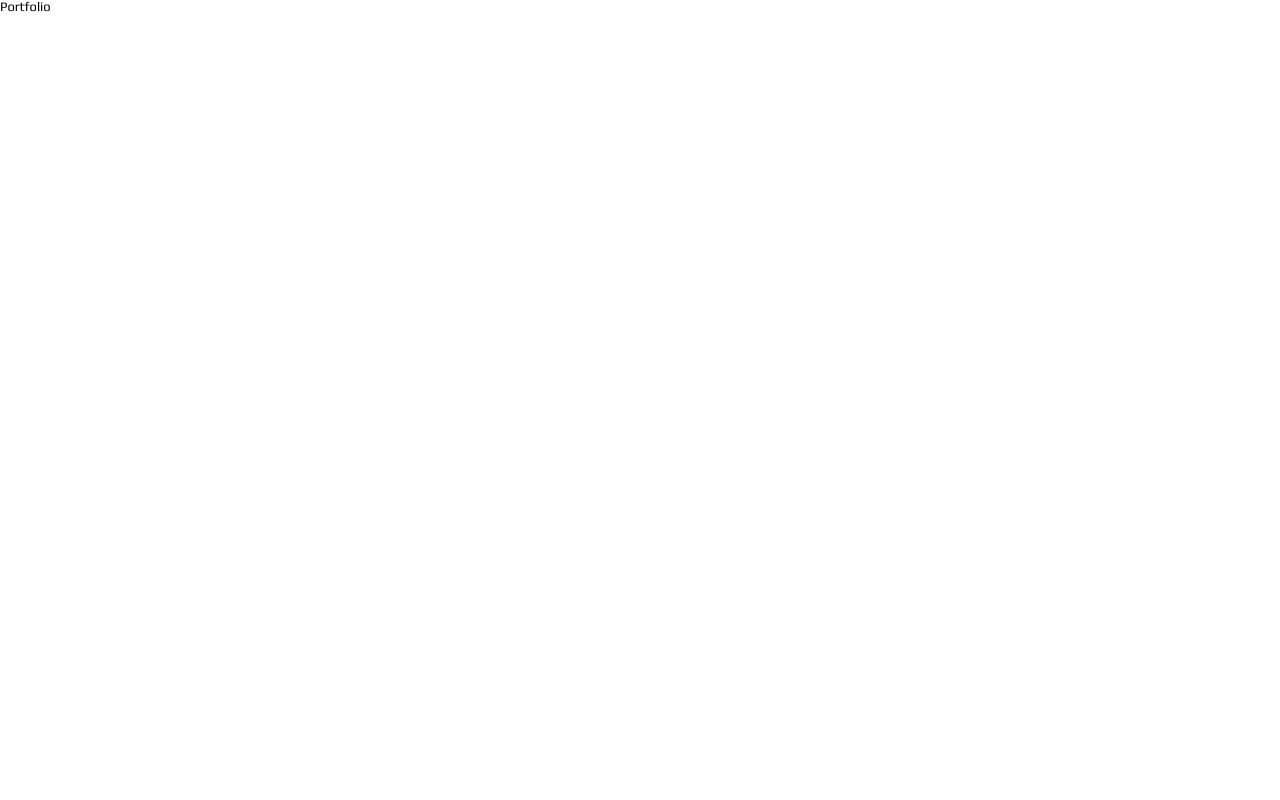
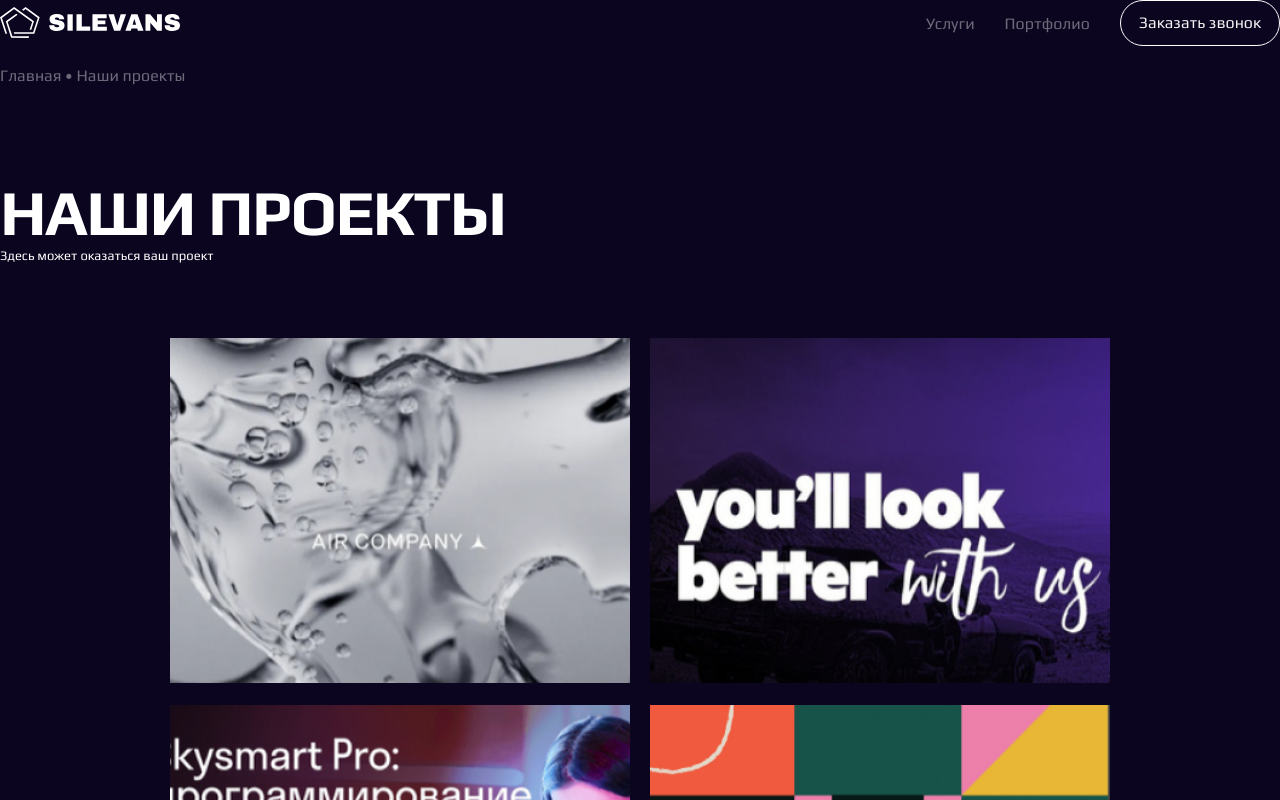
Before and after one commit to JulieBenchuk/web-studio, a Next.js app: page /portfolio in a window 1280 px wide. Shown: the top 800 px of the page. Built offline with nearby package versions, Linux system fonts and the light colour scheme.

Commit message:
feat:add OurProject block with slider adaptive

```diff
--- /dev/null
+++ b/src/components/06_Projects/ourProjects/OurProjects.tsx
@@ -0,0 +1,68 @@
+import React from 'react';
+import Wrapper from "@/components/common/wrapper";
+import MainTitle from "@/components/common/Titles/MainTitle";
+import style from "@/styles/components/ourProjects.module.scss";
+
+import {Swiper, SwiperSlide} from "swiper/react";
+import {Grid, Pagination} from "swiper";
+
+import "swiper/css";
+import "swiper/css/grid";
+import "swiper/css/pagination";
+
+import {worksItems} from "@/components/common/ourWorks/OurWotksItems";
+
+const OurProjects = () => {
+    return (
+        <Wrapper className={style.wrapper}>
+            <MainTitle title={'Наши Проекты'}/>
+            <p>Здесь может оказаться ваш проект</p>
+            <div className={style.swiperBlock}>
+                <Swiper
+                    pagination={{
+                        clickable: true,
+                    }}
+                    breakpoints={{
+                        // when window width is >= 360px
+                        360: {
+                            slidesPerView: 1,
+                            grid: {
+                                rows: 4,
+                                fill: 'row'
+                            },
+                            spaceBetween: 20
+                        },
+                        // when window width is >= 965px
+                        497: {
+                            slidesPerView: 2,
+                            grid: {
+                                rows: 3,
+                                fill: 'row'
+                            },
+                            spaceBetween: 20
+                        },
+                        // when window width is >= 1439px
+                        1440: {
+                            slidesPerView: 3,
+                            grid: {
+                                rows: 4,
+                                fill: 'row',
+                            },
+                            spaceBetween: 20
+                        },
+                    }}
+                    modules={[Grid, Pagination]}
+                >
+                    {worksItems.map((el) =>
+                        <SwiperSlide>
+                            <img src={el.src} alt="img" className={style.img}/>
+                        </SwiperSlide>
+                    )}
+                </Swiper>
+            </div>
+
+        </Wrapper>
+    );
+};
+
+export default OurProjects;
--- a/src/components/common/ourWorks/OurWotksItems.ts
+++ b/src/components/common/ourWorks/OurWotksItems.ts
@@ -4,4 +4,4 @@ import sky from '../../../assets/img/skySmartPro.png'
 import group from '../../../assets/img/theGroupChat.png'
 
 
-export const worksItems = [air, look, sky, group, air, look, sky, group]
+export const worksItems = [air, look, sky, group, air, look, sky, group, air, look, sky, group, air, look, sky, group, air, look]
--- a/src/components/topComponent/TopComponent.tsx
+++ b/src/components/topComponent/TopComponent.tsx
@@ -22,7 +22,6 @@ const TopComponent = () => {
     return (
         <Wrapper className={style.wrapper}>
             <div className={style.topComponent}>
-
                 <div className={style.leftBlock}>
                     <Header isMainPage={true} currentPage={"Разработка сайтов"}/>
                     <div className={style.titleBlock}>
--- a/src/pages/portfolio.tsx
+++ b/src/pages/portfolio.tsx
@@ -1,10 +1,23 @@
 import React from 'react';
+import Head from "next/head";
+import {Footer} from "@/components/common/footer/Footer";
+import Header from "@/components/common/header/Header";
+import style from '@/styles/Home.module.scss'
+import OurProjects from "@/components/06_Projects/ourProjects/OurProjects";
 
 const Portfolio: React.FC<{}> = ({}) => {
     return (
-        <div>
-            Portfolio
-        </div>
+        <>
+            <Head>
+                <title>Portfolio</title>
+            </Head>
+            <main className={style.main}>
+                <Header isMainPage={false} currentPage={'Наши проекты'}/>
+                <OurProjects/>
+                <Footer/>
+            </main>
+
+        </>
     );
 };
 
--- /dev/null
+++ b/src/styles/components/ourProjects.module.scss
@@ -0,0 +1,33 @@
+@import "../mixins";
+@import "../variables";
+
+
+.wrapper {
+  :global(.swiper-wrapper) {
+    flex-direction: unset !important;
+  }
+
+  .swiperBlock {
+    padding: 120px 130px 288px;
+  }
+}
+
+@media(max-width: 1439px) {
+  .wrapper {
+    .swiperBlock {
+      padding: 76px 170px 60px;
+
+      .img {
+        width: 100%;
+      }
+    }
+  }
+}
+
+@media(max-width: 965px) {
+  .wrapper {
+    .swiperBlock {
+      padding: 80px 25px 60px;
+    }
+  }
+}
```
